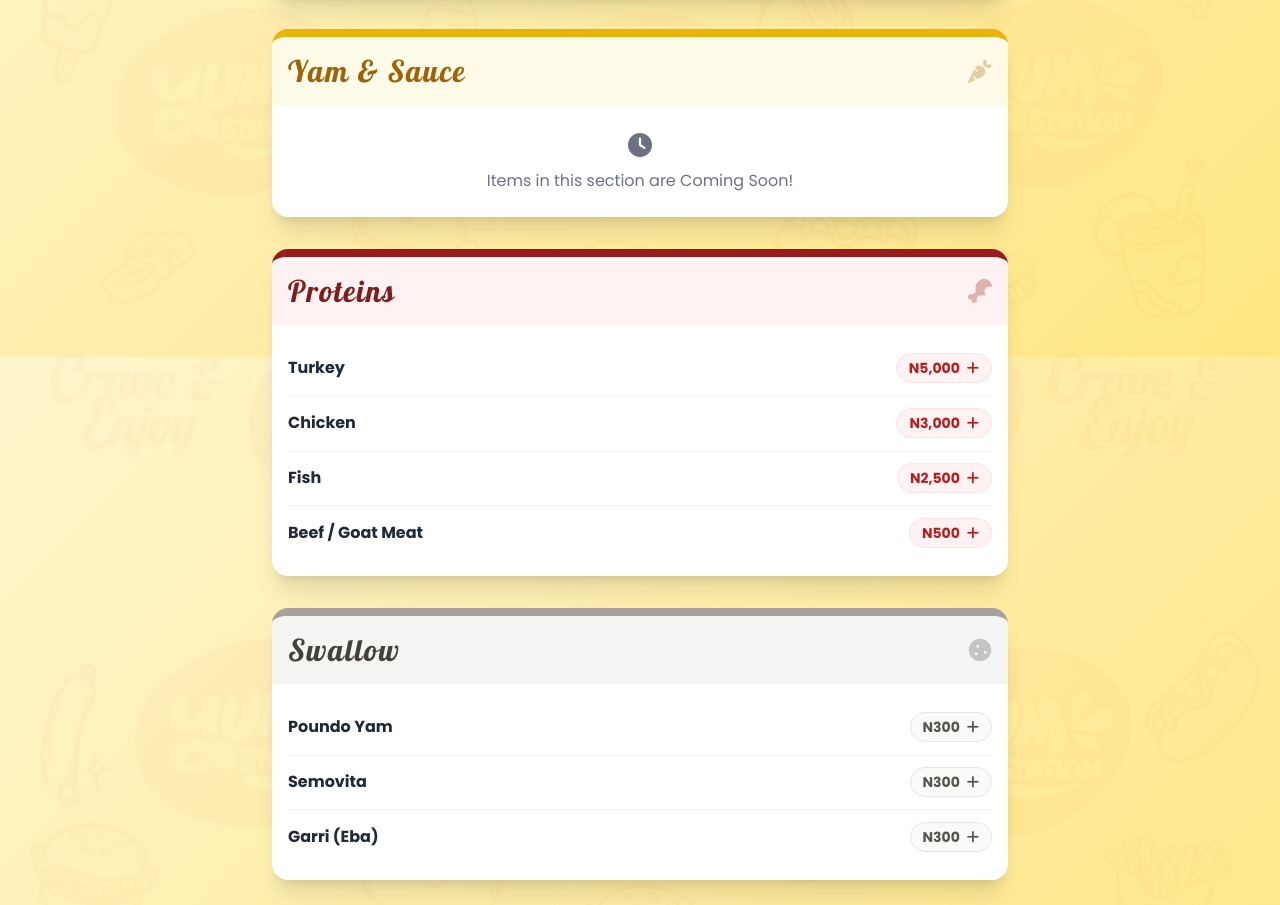
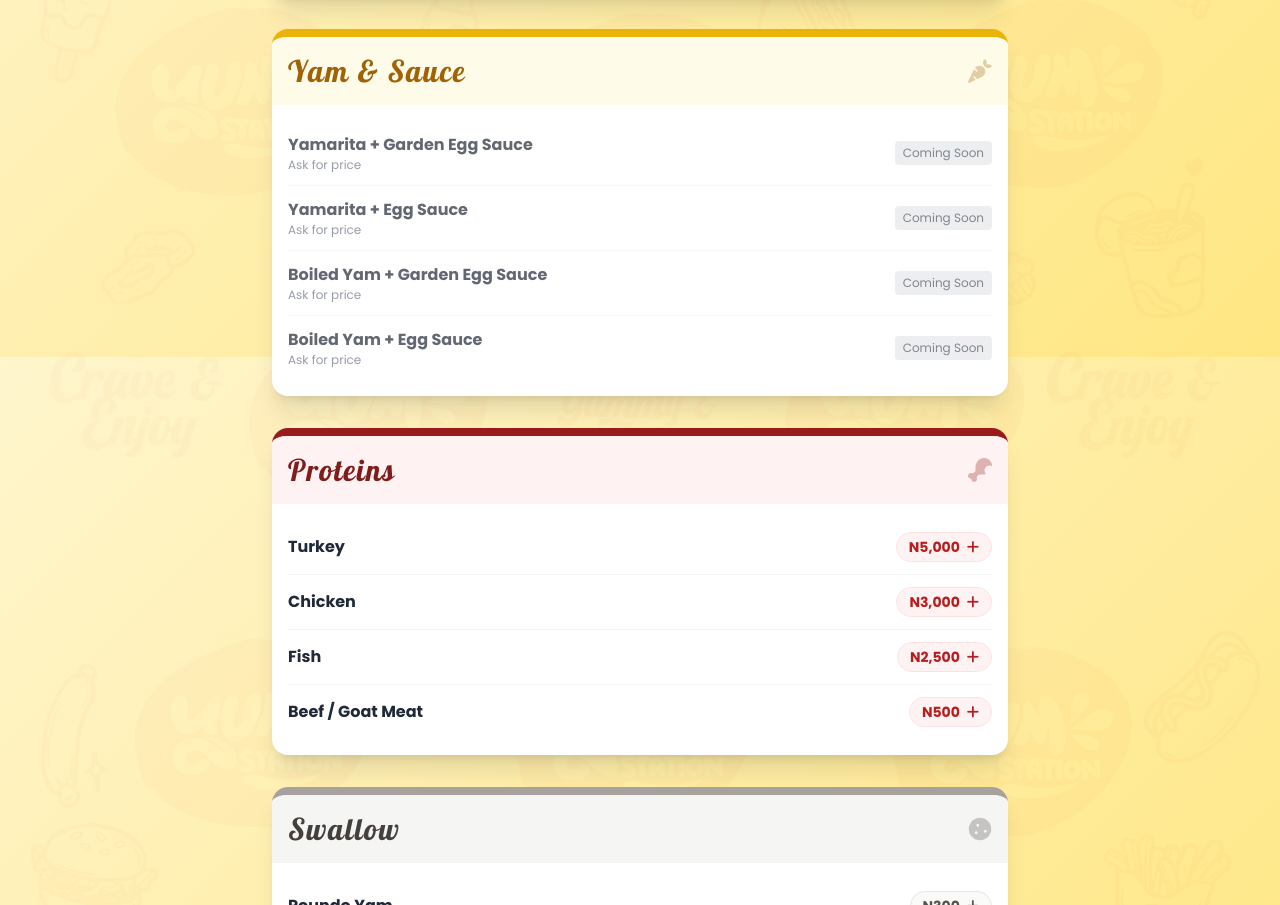
Before and after one commit to tomiwaalechris/yumstation, a plain HTML site: page index.html in a window 1280 px wide. Shown: the part 1243-2148 px from the top of the page. Drawn offline with nearby package versions, Linux system fonts and the light colour scheme.

Commit message:
Update index.html

```diff
--- a/index.html
+++ b/index.html
@@ -234,9 +234,39 @@
                 <h3 class="text-3xl text-yellow-700 section-title">Yam & Sauce</h3>
                 <i class="fas fa-carrot text-2xl text-yellow-700/30"></i>
             </div>
-            <div class="p-4 text-center py-6 text-gray-500">
-                <i class="fas fa-clock mb-2 text-2xl"></i>
-                <p>Items in this section are Coming Soon!</p>
+            <div class="p-4 divide-y divide-gray-100">
+                <!-- Yamarita + Garden Egg Sauce -->
+                <div class="py-3 flex justify-between items-center opacity-70">
+                    <div class="flex flex-col">
+                        <span class="font-bold text-gray-800">Yamarita + Garden Egg Sauce</span>
+                        <span class="text-xs text-gray-500">Ask for price</span>
+                    </div>
+                    <span class="text-xs bg-gray-200 text-gray-600 px-2 py-1 rounded">Coming Soon</span>
+                </div>
+                <!-- Yamarita + Egg Sauce -->
+                <div class="py-3 flex justify-between items-center opacity-70">
+                    <div class="flex flex-col">
+                        <span class="font-bold text-gray-800">Yamarita + Egg Sauce</span>
+                        <span class="text-xs text-gray-500">Ask for price</span>
+                    </div>
+                    <span class="text-xs bg-gray-200 text-gray-600 px-2 py-1 rounded">Coming Soon</span>
+                </div>
+                <!-- Boiled Yam + Garden Egg Sauce -->
+                <div class="py-3 flex justify-between items-center opacity-70">
+                    <div class="flex flex-col">
+                        <span class="font-bold text-gray-800">Boiled Yam + Garden Egg Sauce</span>
+                        <span class="text-xs text-gray-500">Ask for price</span>
+                    </div>
+                    <span class="text-xs bg-gray-200 text-gray-600 px-2 py-1 rounded">Coming Soon</span>
+                </div>
+                <!-- Boiled Yam + Egg Sauce -->
+                <div class="py-3 flex justify-between items-center opacity-70">
+                    <div class="flex flex-col">
+                        <span class="font-bold text-gray-800">Boiled Yam + Egg Sauce</span>
+                        <span class="text-xs text-gray-500">Ask for price</span>
+                    </div>
+                    <span class="text-xs bg-gray-200 text-gray-600 px-2 py-1 rounded">Coming Soon</span>
+                </div>
             </div>
         </section>
 
```
